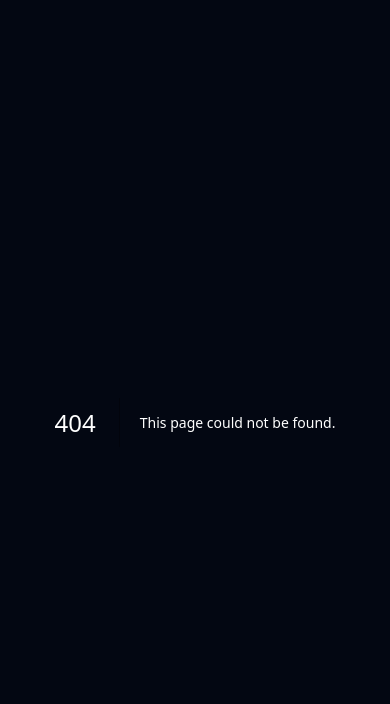
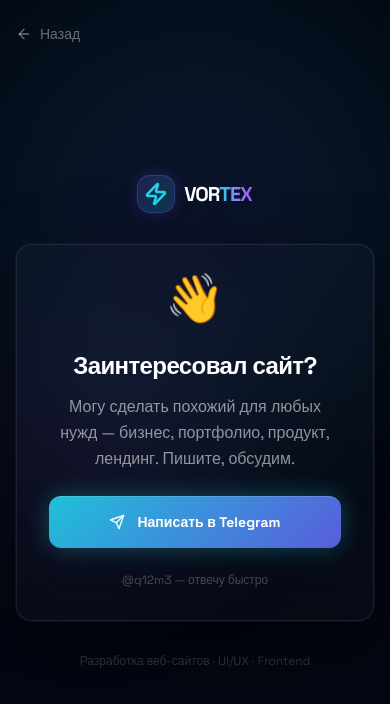
Before and after one commit to q12m3/vortex-protocol, a Next.js app: page /contact in a window 390 px wide. Before the commit this address had no page. Shown: the top 704 px of the page. Built offline with nearby package versions, Linux system fonts and the light colour scheme.

Commit message:
feat: contact page, footer links to /contact, social icons to Telegram, mobile fixes
Co-Authored-By: Claude Sonnet 4.6 <noreply@anthropic.com>

```diff
--- /dev/null
+++ b/app/contact/page.tsx
@@ -0,0 +1,147 @@
+"use client"
+
+import { motion } from "framer-motion"
+import { Zap, Send, ArrowLeft } from "lucide-react"
+import Link from "next/link"
+
+const TELEGRAM_URL = "https://t.me/q12m3"
+
+export default function ContactPage() {
+  return (
+    <div className="min-h-screen bg-[#030712] flex flex-col items-center justify-center relative overflow-hidden px-4">
+      {/* Background glow blobs */}
+      <div
+        className="absolute top-1/4 left-1/2 -translate-x-1/2 -translate-y-1/2 w-[600px] h-[600px] rounded-full pointer-events-none"
+        style={{
+          background:
+            "radial-gradient(circle, rgba(99,102,241,0.12) 0%, rgba(34,211,238,0.06) 50%, transparent 70%)",
+          filter: "blur(60px)",
+        }}
+      />
+      <div
+        className="absolute bottom-1/4 right-1/4 w-[400px] h-[400px] rounded-full pointer-events-none"
+        style={{
+          background:
+            "radial-gradient(circle, rgba(168,85,247,0.1) 0%, transparent 70%)",
+          filter: "blur(60px)",
+        }}
+      />
+
+      {/* Back link */}
+      <motion.div
+        initial={{ opacity: 0, x: -20 }}
+        animate={{ opacity: 1, x: 0 }}
+        transition={{ duration: 0.5 }}
+        className="absolute top-6 left-4 sm:left-8"
+      >
+        <Link
+          href="/"
+          className="flex items-center gap-2 text-sm text-white/40 hover:text-white/80 transition-colors duration-200"
+        >
+          <ArrowLeft className="w-4 h-4" />
+          Назад
+        </Link>
+      </motion.div>
+
+      <div className="relative z-10 flex flex-col items-center text-center max-w-lg w-full gap-8">
+        {/* Logo */}
+        <motion.div
+          initial={{ opacity: 0, y: -20 }}
+          animate={{ opacity: 1, y: 0 }}
+          transition={{ duration: 0.6, ease: [0.16, 1, 0.3, 1] }}
+          className="flex items-center gap-2.5"
+        >
+          <div
+            className="flex items-center justify-center w-9 h-9 rounded-xl"
+            style={{
+              background:
+                "linear-gradient(135deg, rgba(99,102,241,0.2), rgba(34,211,238,0.2))",
+              boxShadow:
+                "0 0 0 1px rgba(99,102,241,0.4), 0 0 16px rgba(99,102,241,0.25)",
+            }}
+          >
+            <Zap className="w-4.5 h-4.5 text-cyan-400" strokeWidth={2.5} />
+          </div>
+          <span className="text-xl font-black tracking-tighter text-white">
+            VOR
+            <span className="bg-gradient-to-r from-cyan-400 via-indigo-400 to-purple-500 bg-clip-text text-transparent">
+              TEX
+            </span>
+          </span>
+        </motion.div>
+
+        {/* Main card */}
+        <motion.div
+          initial={{ opacity: 0, y: 30, scale: 0.97 }}
+          animate={{ opacity: 1, y: 0, scale: 1 }}
+          transition={{ duration: 0.7, delay: 0.15, ease: [0.16, 1, 0.3, 1] }}
+          className="w-full rounded-2xl border border-white/[0.08] bg-white/[0.02] backdrop-blur-xl p-8 sm:p-10 flex flex-col items-center gap-6"
+          style={{
+            boxShadow:
+              "0 0 0 1px rgba(99,102,241,0.1), 0 24px 64px rgba(0,0,0,0.6)",
+          }}
+        >
+          {/* Emoji / icon */}
+          <motion.div
+            animate={{ y: [0, -6, 0] }}
+            transition={{ duration: 3, repeat: Infinity, ease: "easeInOut" }}
+            className="text-5xl select-none"
+          >
+            👋
+          </motion.div>
+
+          <div className="flex flex-col gap-3">
+            <h1 className="text-2xl sm:text-3xl font-black tracking-tight text-white leading-snug">
+              Заинтересовал сайт?
+            </h1>
+            <p className="text-base text-white/55 leading-relaxed">
+              Могу сделать похожий для любых нужд — бизнес, портфолио, продукт,
+              лендинг. Пишите, обсудим.
+            </p>
+          </div>
+
+          {/* Telegram CTA */}
+          <motion.a
+            href={TELEGRAM_URL}
+            target="_blank"
+            rel="noopener noreferrer"
+            className="flex items-center gap-3 w-full justify-center px-6 py-4 rounded-xl text-white font-bold text-sm relative overflow-hidden group"
+            style={{
+              background:
+                "linear-gradient(135deg, rgba(34,211,238,0.9), rgba(99,102,241,0.9))",
+              boxShadow:
+                "0 0 24px rgba(34,211,238,0.3), inset 0 1px 0 rgba(255,255,255,0.15)",
+            }}
+            whileHover={{ scale: 1.02 }}
+            whileTap={{ scale: 0.98 }}
+            transition={{ type: "spring", stiffness: 400, damping: 20 }}
+          >
+            <span
+              className="absolute inset-0 opacity-0 group-hover:opacity-100 transition-opacity duration-300"
+              style={{
+                background:
+                  "linear-gradient(135deg, rgba(99,102,241,0.95), rgba(168,85,247,0.95))",
+              }}
+            />
+            <Send className="w-4 h-4 relative z-10" />
+            <span className="relative z-10">Написать в Telegram</span>
+          </motion.a>
+
+          <p className="text-xs text-white/25">
+            @q12m3 — отвечу быстро
+          </p>
+        </motion.div>
+
+        {/* Bottom hint */}
+        <motion.p
+          initial={{ opacity: 0 }}
+          animate={{ opacity: 1 }}
+          transition={{ duration: 0.6, delay: 0.5 }}
+          className="text-xs text-white/20"
+        >
+          Разработка веб-сайтов · UI/UX · Frontend
+        </motion.p>
+      </div>
+    </div>
+  )
+}
--- a/components/Footer.tsx
+++ b/components/Footer.tsx
@@ -2,33 +2,36 @@
 
 import { motion } from "framer-motion"
 import { Zap } from "lucide-react"
+import Link from "next/link"
 
 // ─── Social icon SVG paths ────────────────────────────────────────────────────
+
+const TG = "https://t.me/q12m3"
 
 const SOCIAL_ICONS = [
   {
     name: "X (Twitter)",
     glow: "rgba(255,255,255,0.4)",
-    href: "#",
+    href: TG,
     path: "M18.244 2.25h3.308l-7.227 8.26 8.502 11.24H16.17l-4.714-6.231-5.401 6.231H2.743l7.737-8.835L1.254 2.25H8.08l4.259 5.631 5.905-5.631zm-1.161 17.52h1.833L7.084 4.126H5.117z",
   },
   {
     name: "Telegram",
     glow: "rgba(34,211,238,0.5)",
-    href: "https://t.me/q12m3",
+    href: TG,
     path: "M11.944 0A12 12 0 0 0 0 12a12 12 0 0 0 12 12 12 12 0 0 0 12-12A12 12 0 0 0 12 0a12 12 0 0 0-.056 0zm4.962 7.224c.1-.002.321.023.465.14a.506.506 0 0 1 .171.325c.016.093.036.306.02.472-.18 1.898-.962 6.502-1.36 8.627-.168.9-.499 1.201-.82 1.23-.696.065-1.225-.46-1.9-.902-1.056-.693-1.653-1.124-2.678-1.8-1.185-.78-.417-1.21.258-1.91.177-.184 3.247-2.977 3.307-3.23.007-.032.014-.15-.056-.212s-.174-.041-.249-.024c-.106.024-1.793 1.14-5.061 3.345-.48.33-.913.49-1.302.48-.428-.008-1.252-.241-1.865-.44-.752-.245-1.349-.374-1.297-.789.027-.216.325-.437.893-.663 3.498-1.524 5.83-2.529 6.998-3.014 3.332-1.386 4.025-1.627 4.476-1.635z",
     viewBox: "0 0 24 24",
   },
   {
     name: "Discord",
     glow: "rgba(99,102,241,0.6)",
-    href: "#",
+    href: TG,
     path: "M20.317 4.37a19.791 19.791 0 0 0-4.885-1.515.074.074 0 0 0-.079.037c-.21.375-.444.864-.608 1.25a18.27 18.27 0 0 0-5.487 0 12.64 12.64 0 0 0-.617-1.25.077.077 0 0 0-.079-.037A19.736 19.736 0 0 0 3.677 4.37a.07.07 0 0 0-.032.027C.533 9.046-.32 13.58.099 18.057a.082.082 0 0 0 .031.057 19.9 19.9 0 0 0 5.993 3.03.078.078 0 0 0 .084-.028 14.09 14.09 0 0 0 1.226-1.994.076.076 0 0 0-.041-.106 13.107 13.107 0 0 1-1.872-.892.077.077 0 0 1-.008-.128 10.2 10.2 0 0 0 .372-.292.074.074 0 0 1 .077-.01c3.928 1.793 8.18 1.793 12.062 0a.074.074 0 0 1 .078.01c.12.098.246.198.373.292a.077.077 0 0 1-.006.127 12.299 12.299 0 0 1-1.873.892.077.077 0 0 0-.041.107c.36.698.772 1.362 1.225 1.993a.076.076 0 0 0 .084.028 19.839 19.839 0 0 0 6.002-3.03.077.077 0 0 0 .032-.054c.5-5.177-.838-9.674-3.549-13.66a.061.061 0 0 0-.031-.03zM8.02 15.33c-1.183 0-2.157-1.085-2.157-2.419 0-1.333.956-2.419 2.157-2.419 1.21 0 2.176 1.096 2.157 2.42 0 1.333-.956 2.418-2.157 2.418zm7.975 0c-1.183 0-2.157-1.085-2.157-2.419 0-1.333.955-2.419 2.157-2.419 1.21 0 2.176 1.096 2.157 2.42 0 1.333-.946 2.418-2.157 2.418z",
   },
   {
     name: "GitHub",
     glow: "rgba(168,85,247,0.5)",
-    href: "#",
+    href: TG,
     path: "M12 .297c-6.63 0-12 5.373-12 12 0 5.303 3.438 9.8 8.205 11.385.6.113.82-.258.82-.577 0-.285-.01-1.04-.015-2.04-3.338.724-4.042-1.61-4.042-1.61C4.422 18.07 3.633 17.7 3.633 17.7c-1.087-.744.084-.729.084-.729 1.205.084 1.838 1.236 1.838 1.236 1.07 1.835 2.809 1.305 3.495.998.108-.776.417-1.305.76-1.605-2.665-.3-5.466-1.332-5.466-5.93 0-1.31.465-2.38 1.235-3.22-.135-.303-.54-1.523.105-3.176 0 0 1.005-.322 3.3 1.23.96-.267 1.98-.399 3-.405 1.02.006 2.04.138 3 .405 2.28-1.552 3.285-1.23 3.285-1.23.645 1.653.24 2.873.12 3.176.765.84 1.23 1.91 1.23 3.22 0 4.61-2.805 5.625-5.475 5.92.42.36.81 1.096.81 2.22 0 1.606-.015 2.896-.015 3.286 0 .315.21.69.825.57C20.565 22.092 24 17.592 24 12.297c0-6.627-5.373-12-12-12",
   },
 ]
@@ -55,7 +58,7 @@ export default function Footer() {
       <div className="absolute top-0 left-0 right-0 h-px bg-gradient-to-r from-transparent via-indigo-500/30 to-transparent" />
 
       <div className="max-w-7xl mx-auto px-4 sm:px-6 lg:px-8 pt-16 pb-10">
-        <div className="grid grid-cols-2 lg:grid-cols-5 gap-10 mb-14">
+        <div className="grid grid-cols-1 sm:grid-cols-2 lg:grid-cols-5 gap-8 lg:gap-10 mb-14">
           {/* Brand column */}
           <div className="col-span-2 flex flex-col gap-5">
             <motion.div
@@ -102,6 +105,8 @@ export default function Footer() {
                   }}
                   whileTap={{ scale: 0.92 }}
                   transition={{ type: "spring", stiffness: 400, damping: 20 }}
+                  target="_blank"
+                  rel="noopener noreferrer"
                 >
                   <svg
                     viewBox="0 0 24 24"
@@ -125,14 +130,15 @@ export default function Footer() {
               <ul className="flex flex-col gap-2.5">
                 {col.links.map((link) => (
                   <li key={link}>
-                    <motion.a
-                      href="#"
-                      className="group flex items-center gap-1.5 text-sm text-white/50 hover:text-white transition-colors duration-150"
-                      whileHover={{ x: 3 }}
-                      transition={{ type: "spring", stiffness: 400, damping: 24 }}
-                    >
-                      {link}
-                    </motion.a>
+                    <Link href="/contact">
+                      <motion.span
+                        className="group flex items-center gap-1.5 text-sm text-white/50 hover:text-white transition-colors duration-150 cursor-pointer"
+                        whileHover={{ x: 3 }}
+                        transition={{ type: "spring", stiffness: 400, damping: 24 }}
+                      >
+                        {link}
+                      </motion.span>
+                    </Link>
                   </li>
                 ))}
               </ul>
@@ -146,13 +152,13 @@ export default function Footer() {
             <span>© 2024 Vortex Protocol. All rights reserved.</span>
             <div className="flex items-center gap-3">
               {["Privacy Policy", "Terms of Service", "Cookie Policy"].map((link) => (
-                <a
+                <Link
                   key={link}
-                  href="#"
+                  href="/contact"
                   className="hover:text-white/60 transition-colors duration-150"
                 >
                   {link}
-                </a>
+                </Link>
               ))}
             </div>
           </div>
--- a/components/HeroSection.tsx
+++ b/components/HeroSection.tsx
@@ -47,7 +47,7 @@ function TokenArtifact({ cursorX, cursorY }: { cursorX: number; cursorY: number
     <motion.div
       ref={artifactRef}
       style={{ rotateX: tiltX, rotateY: tiltY, transformStyle: "preserve-3d" }}
-      className="relative w-[320px] h-[320px] lg:w-[420px] lg:h-[420px] flex items-center justify-center"
+      className="relative w-[240px] h-[240px] sm:w-[300px] sm:h-[300px] lg:w-[420px] lg:h-[420px] flex items-center justify-center"
     >
       {/* Outer slow-spin ring — conic gradient masked to ring */}
       <motion.div
@@ -218,9 +218,9 @@ export default function HeroSection() {
     >
       <motion.div
         style={{ opacity, y }}
-        className="max-w-7xl mx-auto px-4 sm:px-6 lg:px-8 w-full py-20 lg:py-28"
+        className="max-w-7xl mx-auto px-4 sm:px-6 lg:px-8 w-full py-12 sm:py-20 lg:py-28"
       >
-        <div className="grid lg:grid-cols-2 gap-16 lg:gap-20 items-center">
+        <div className="grid lg:grid-cols-2 gap-10 lg:gap-20 items-center">
           {/* Left column */}
           <div className="flex flex-col gap-8">
             {/* Live badge */}
@@ -240,7 +240,7 @@ export default function HeroSection() {
             </motion.div>
 
             {/* H1 — split-text word-by-word stagger */}
-            <h1 className="text-6xl sm:text-7xl xl:text-8xl font-black tracking-tighter leading-[0.92] -mt-2">
+            <h1 className="text-5xl sm:text-6xl xl:text-8xl font-black tracking-tighter leading-[0.92] -mt-2">
               {HERO_WORDS.map((word, i) => (
                 <div key={i} className="overflow-hidden block">
                   <motion.span
@@ -318,7 +318,7 @@ export default function HeroSection() {
               initial={{ opacity: 0, y: 20 }}
               animate={{ opacity: 1, y: 0 }}
               transition={{ duration: 0.7, delay: 1.3, ease: [0.16, 1, 0.3, 1] }}
-              className="grid grid-cols-3 gap-4 pt-2"
+              className="grid grid-cols-3 gap-2 sm:gap-4 pt-2"
             >
               {MICRO_STATS.map((stat, i) => (
                 <div key={i} className="flex flex-col gap-1">
```
